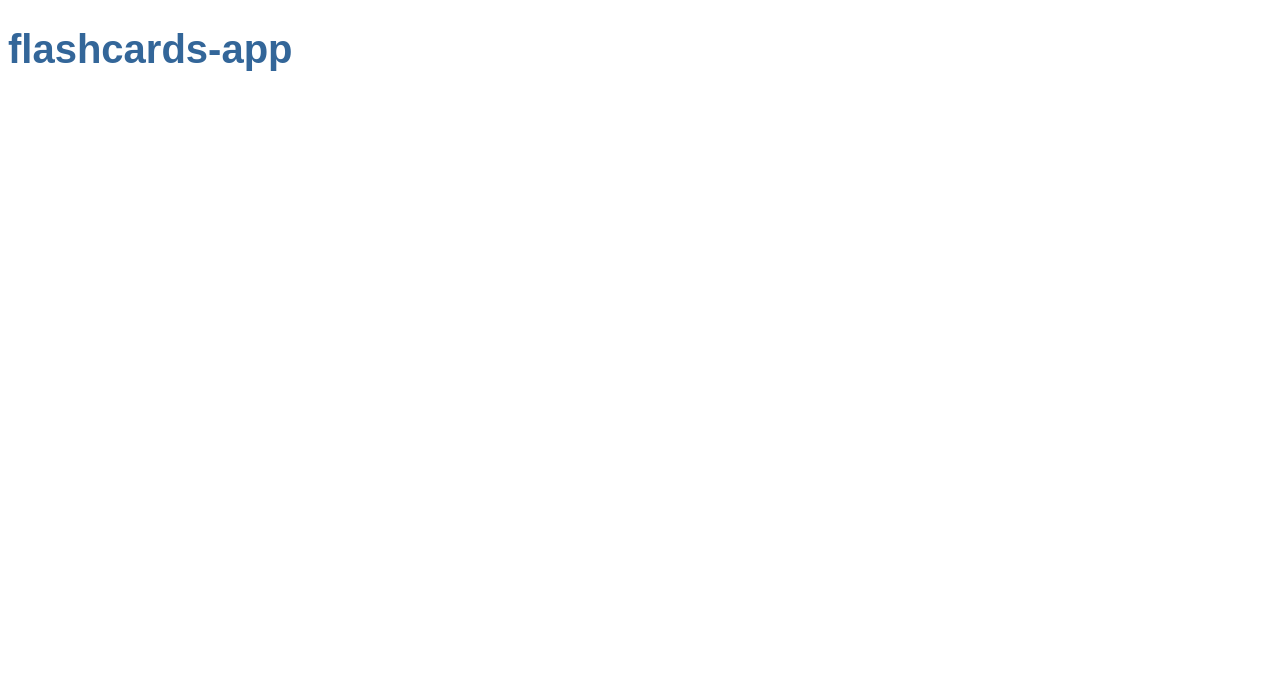
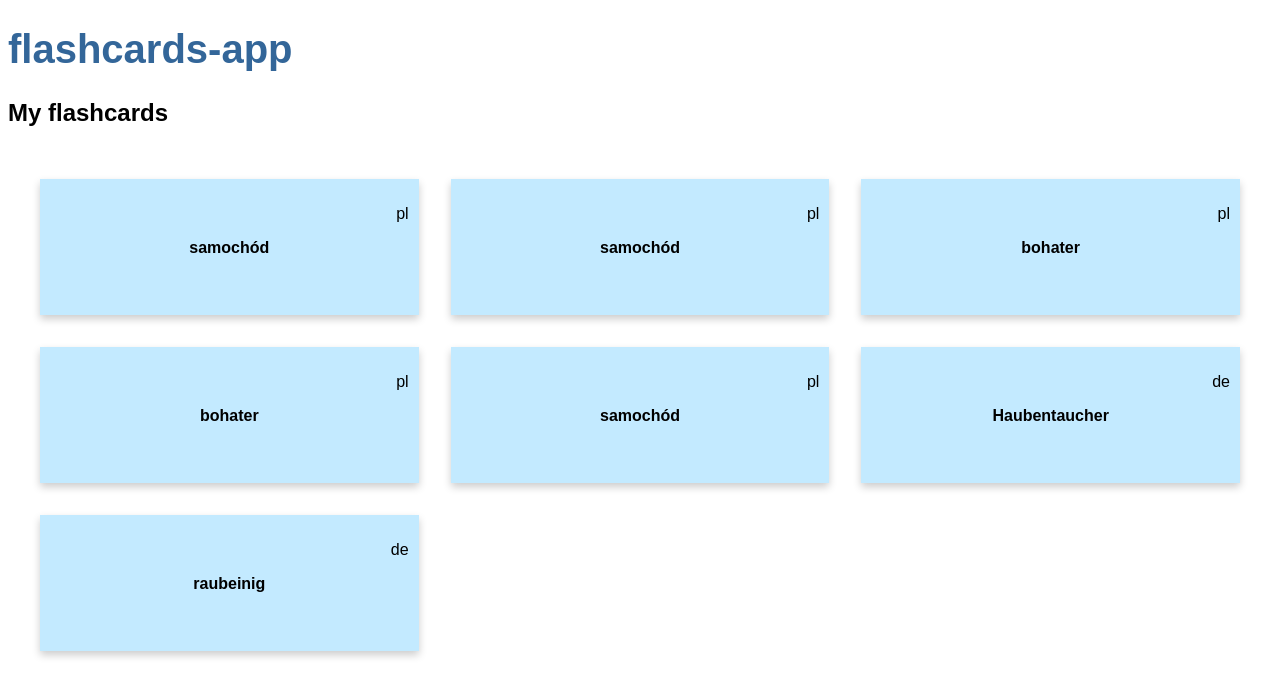
Before and after one commit to mikolajkrzyminski/FlashcardApp, an Angular app in the folder flashcards-app/: page / in a window 1280 px wide. Shown: the top 696 px of the page. Built offline with nearby package versions, Linux system fonts and the light colour scheme.

Commit message:
add dlashcards

```diff
--- a/flashcards-app/src/app/app.component.html
+++ b/flashcards-app/src/app/app.component.html
@@ -1 +1,2 @@
 <h1>{{title}}</h1>
+<app-flashcards></app-flashcards>
--- /dev/null
+++ b/flashcards-app/src/app/dictionaries-mock.ts
@@ -0,0 +1,24 @@
+import { Dictionary } from './dictionary'
+
+export const DICTIONARIES: Dictionary[] = [
+    {
+        id: 1,
+        sourceLang: 'pl',
+        targetLang: 'de',
+    },
+    {
+        id: 2,
+        sourceLang: 'de',
+        targetLang: 'pl',
+    },
+    {
+        id: 3,
+        sourceLang: 'en',
+        targetLang: 'pl',
+    },
+    {
+        id: 4,
+        sourceLang: 'pl',
+        targetLang: 'en',
+    },
+];
--- /dev/null
+++ b/flashcards-app/src/app/dictionary.ts
@@ -0,0 +1,5 @@
+export interface Dictionary {
+    id: number;
+    sourceLang: string;
+    targetLang: string;
+}
--- /dev/null
+++ b/flashcards-app/src/app/flashcard.ts
@@ -0,0 +1,9 @@
+import { Dictionary } from "./dictionary";
+
+export interface Flashcard {
+    id: number;
+    source: string;
+    target: string;
+    dictionary: Dictionary;
+    isHidden: boolean;
+}
--- /dev/null
+++ b/flashcards-app/src/app/flashcards/flashcards.component.css
@@ -0,0 +1,54 @@
+
+.flashcards {
+    list-style-type: none;
+    display: grid;
+    grid-gap: 2rem;
+    padding: 2rem;
+}
+
+@media (min-width: 600px) {
+    .flashcards { grid-template-columns: repeat(2, 2fr); }
+  }
+
+@media (min-width: 900px) {
+    .flashcards { grid-template-columns: repeat(3,  2fr); }
+  }
+
+@media (min-width: 1300px) {
+    .flashcards { grid-template-columns: repeat(4,  2fr); }
+  }
+
+.card {
+    /* Add shadows to create the "card" effect */
+    box-shadow: 0 4px 8px 0 rgba(0,0,0,0.2);
+    transition: 0.3s;
+    height: auto;
+    padding: 10px;
+  }
+
+.background_blue {
+    background-color: #c3eaff;
+}
+
+.background_red {
+    background-color: #feb5ba;
+}
+
+  /* On mouse-over, add a deeper shadow */
+  .card:hover {
+    box-shadow: 0 8px 16px 0 rgba(0,0,0,0.2);
+  }
+
+  /* Add some padding inside the card container */
+.container {
+    padding: 0rem 2rem 2rem 2rem;
+}
+
+ p.dict {
+      text-align: right;
+  }
+
+ p.word {
+    font-weight: bold;
+    text-align: center;
+}
--- /dev/null
+++ b/flashcards-app/src/app/flashcards/flashcards.component.html
@@ -0,0 +1,16 @@
+<h2>My flashcards</h2>
+
+<div class="flashcards">
+    <li *ngFor="let flashcard of flashcards">
+        <div class="card" [ngClass]="{'background_blue': flashcard.isHidden, 'background_red': !flashcard.isHidden}"
+            (click)="onClick(flashcard)">
+            <p class="dict">{{flashcard.isHidden ? flashcard.dictionary.sourceLang :
+                flashcard.dictionary.targetLang}}</p>
+            <div class="container">
+                <p class="word">{{flashcard.isHidden ? flashcard.source : flashcard.target}}</p>
+            </div>
+
+        </div>
+
+    </li>
+</div>
--- /dev/null
+++ b/flashcards-app/src/app/flashcards/flashcards.component.ts
@@ -0,0 +1,33 @@
+import { Component, OnInit } from '@angular/core';
+import { Flashcard } from '../flashcard';
+import { FLASHCARDS } from '../mock-flashcards';
+import { Dictionary } from '../dictionary';
+import { DICTIONARIES } from '../dictionaries-mock';
+
+@Component({
+  selector: 'app-flashcards',
+  templateUrl: './flashcards.component.html',
+  styleUrls: ['./flashcards.component.css']
+})
+
+export class FlashcardsComponent implements OnInit {
+
+  selectedDictionary?: Dictionary;
+  dictionaries = DICTIONARIES;
+  flashcards = FLASHCARDS;
+
+  constructor() { }
+
+  ngOnInit(): void {
+  }
+
+  // changes isHidden flag on click event
+  onClick(flashcard: Flashcard): void {
+    flashcard.isHidden = !flashcard.isHidden;
+  }
+
+  // returns array of distinct dictionaries used in flashcards
+  getUsedDictionaries(): Dictionary[] {
+    return [...new Set(this.flashcards.map(dict => dict.dictionary))];
+  }
+}
--- /dev/null
+++ b/flashcards-app/src/app/mock-flashcards.ts
@@ -0,0 +1,54 @@
+import { Flashcard } from "./flashcard";
+import { DICTIONARIES } from "./dictionaries-mock";
+
+export const FLASHCARDS: Flashcard[] = [
+    {
+        id: 1,
+        source: 'samochód',
+        target: 'Auto',
+        dictionary: DICTIONARIES[0],
+        isHidden: true,
+    },
+    {
+        id: 2,
+        source: 'samochód',
+        target: 'Wagen',
+        dictionary: DICTIONARIES[0],
+        isHidden: true,
+    },
+    {
+        id: 3,
+        source: 'bohater',
+        target: 'Held(in)',
+        dictionary: DICTIONARIES[0],
+        isHidden: true,
+    },
+    {
+        id: 4,
+        source: 'bohater',
+        target: 'verdienter Mensch',
+        dictionary: DICTIONARIES[0],
+        isHidden: true,
+    },
+    {
+        id: 5,
+        source: 'samochód',
+        target: 'Last[kraft]wagen',
+        dictionary: DICTIONARIES[0],
+        isHidden: true,
+    },
+    {
+        id: 6,
+        source: 'Haubentaucher',
+        target: 'perkoz dwuczuby',
+        dictionary: DICTIONARIES[1],
+        isHidden: true,
+    },
+    {
+        id: 7,
+        source: 'raubeinig',
+        target: 'łobuzerski',
+        dictionary: DICTIONARIES[1],
+        isHidden: true,
+    },
+]
```
Also changed, not shown: flashcards-app/src/app/app.module.ts (+6 -2 lines), 1 other file (tests, documents, lock files or other folders).
